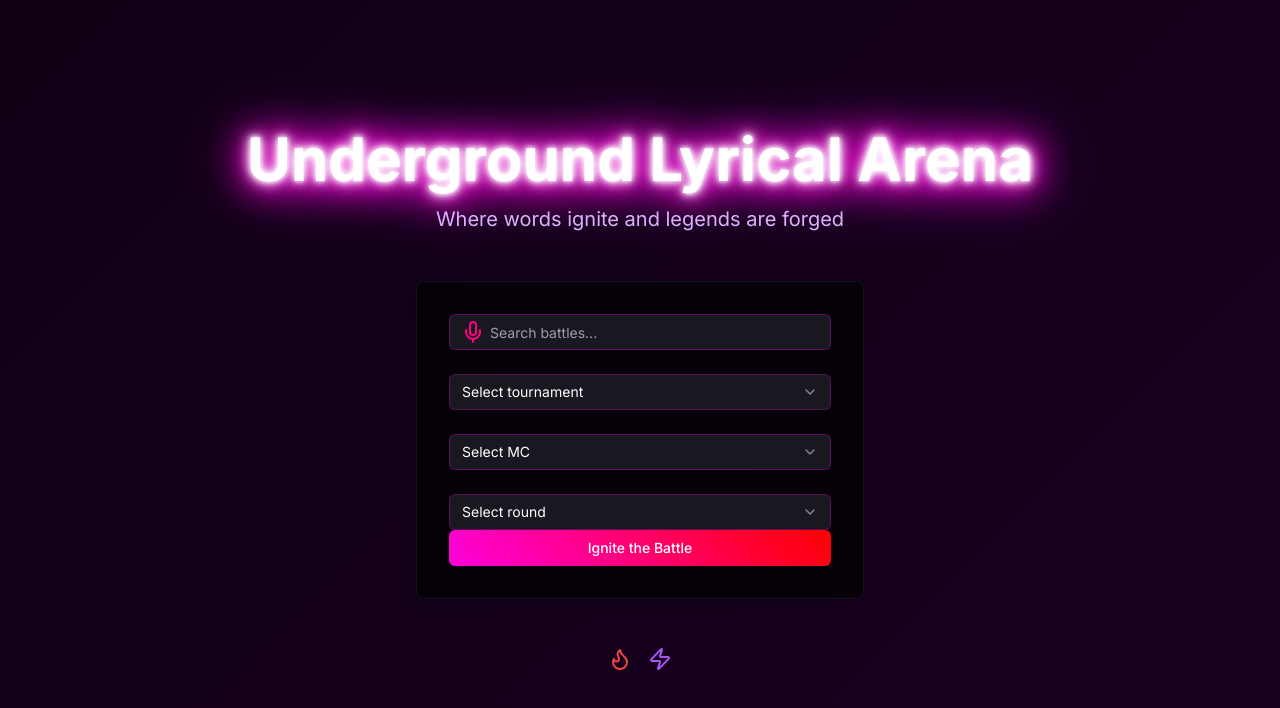
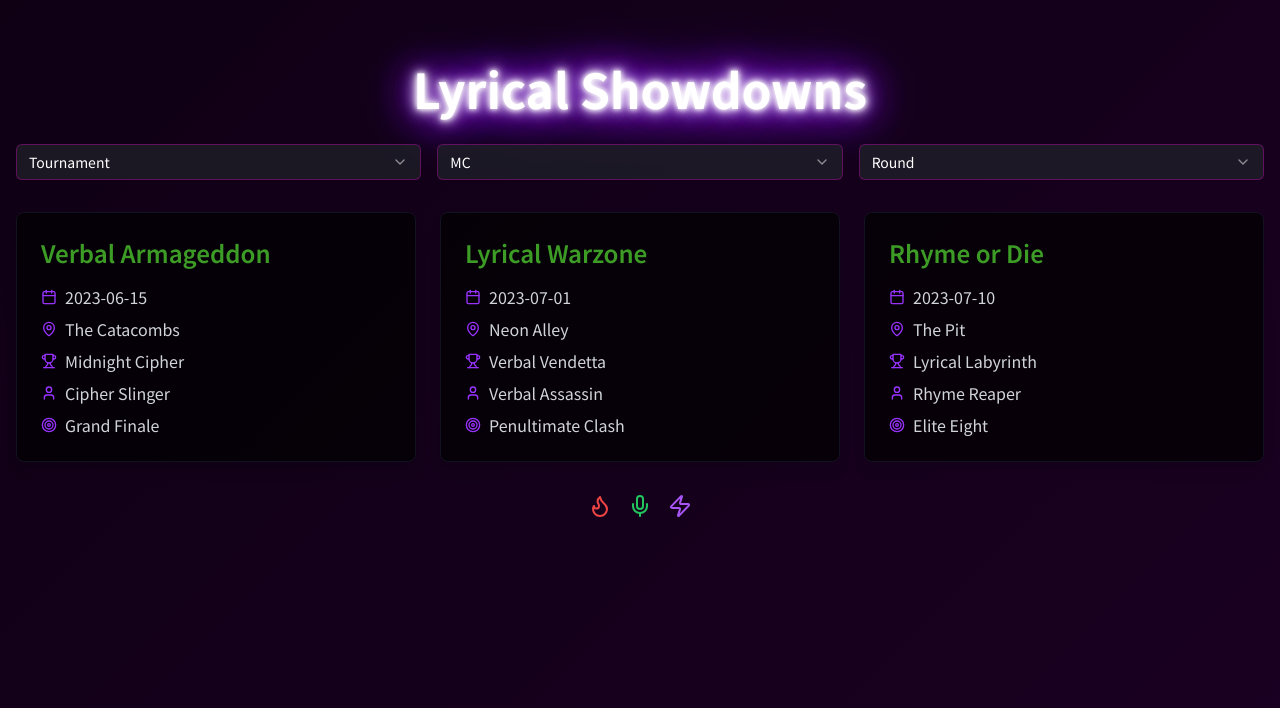
Before and after one commit to suiwave/mc-battle-search, a Next.js app: page / in a window 1280 px wide. Shown: the top 708 px of the page. Built offline with nearby package versions, Linux system fonts and the light colour scheme.

Commit message:
vitest導入。AI作の初期表示テストパス

```diff
--- a/src/app/globals.css
+++ b/src/app/globals.css
@@ -10,7 +10,7 @@
     --muted: hsl(240 30% 10%);
     --muted-foreground: hsl(240 5% 64%);
 
-    --accent: hsl(330 100% 50%);
+    --accent: hsl(108, 61%, 38%);
     --accent-foreground: hsl(0 0% 98%);
 
     --popover: hsl(240 30% 3%);
@@ -48,8 +48,8 @@
 }
 
 .neon-text {
-  text-shadow: 0 0 5px #fff, 0 0 10px #fff, 0 0 15px #fff, 0 0 20px #ff00de, 0 0
-    35px #ff00de, 0 0 40px #ff00de, 0 0 50px #ff00de, 0 0 75px #ff00de;
+  text-shadow: 0 0 5px #fff, 0 0 10px #fff, 0 0 15px #fff, 0 0 20px #8a2be2, 0 0
+    35px #8a2be2, 0 0 40px #8a2be2, 0 0 50px #8a2be2, 0 0 75px #8a2be2;
 }
 
 .gradient-bg {
--- a/src/app/layout.tsx
+++ b/src/app/layout.tsx
@@ -1,7 +1,7 @@
 import './globals.css';
-import { Inter } from 'next/font/google';
+import { Noto_Sans_JP } from 'next/font/google';
 
-const inter = Inter({ subsets: ['latin'] });
+const notoJp = Noto_Sans_JP({ subsets: ['latin'] });
 
 export const metadata = {
   title: 'MC Battle Search',
@@ -14,8 +14,8 @@ export default function RootLayout({
   children: React.ReactNode;
 }) {
   return (
-    <html lang="en" className="dark">
-      <body className={`${inter.className} bg-black text-white min-h-screen`}>
+    <html lang="ja" className="dark">
+      <body className={`${notoJp.className} bg-black text-white min-h-screen`}>
         {children}
       </body>
     </html>
--- a/src/app/page.tsx
+++ b/src/app/page.tsx
@@ -1,5 +1,6 @@
-import { Input } from '@/components/ui/input';
-import { Button } from '@/components/ui/button';
+'use client';
+
+import { useState, } from 'react';
 import {
   Select,
   SelectContent,
@@ -7,69 +8,168 @@ import {
   SelectTrigger,
   SelectValue,
 } from '@/components/ui/select';
-import Link from 'next/link';
-import { Mic, Flame, Zap } from 'lucide-react';
+import {
+  Calendar,
+  MapPin,
+  Trophy,
+  User,
+  Target,
+  Flame,
+  Zap,
+  Mic,
+} from 'lucide-react';
 
-export default function SearchPage() {
+type BattleResult = {
+  id: number;
+  title: string;
+  date: string;
+  venue: string;
+  tournament: string;
+  mc: string;
+  round: string;
+};
+
+type Filters = {
+  tournament: string;
+  mc: string;
+  round: string;
+};
+
+const mockResults: BattleResult[] = [
+  {
+    id: 1,
+    title: 'Verbal Armageddon',
+    date: '2023-06-15',
+    venue: 'The Catacombs',
+    tournament: 'Midnight Cipher',
+    mc: 'Cipher Slinger',
+    round: 'Grand Finale',
+  },
+  {
+    id: 2,
+    title: 'Lyrical Warzone',
+    date: '2023-07-01',
+    venue: 'Neon Alley',
+    tournament: 'Verbal Vendetta',
+    mc: 'Verbal Assassin',
+    round: 'Penultimate Clash',
+  },
+  {
+    id: 3,
+    title: 'Rhyme or Die',
+    date: '2023-07-10',
+    venue: 'The Pit',
+    tournament: 'Lyrical Labyrinth',
+    mc: 'Rhyme Reaper',
+    round: 'Elite Eight',
+  },
+];
+
+export default function IndexPage() {
+  const [filteredResults, setFilteredResults] =
+    useState<BattleResult[]>(mockResults);
+  const [filters, setFilters] = useState<Filters>({
+    tournament: 'all',
+    mc: 'all',
+    round: 'all',
+  });
+  const [searchTerm] = useState<string>('');
+
+  const handleFilterChange = (filterType: keyof Filters, value: string) => {
+    const newFilters = { ...filters, [filterType]: value };
+    setFilters(newFilters);
+    applyFilters(newFilters, searchTerm);
+  };
+
+  const applyFilters = (currentFilters: Filters, term: string) => {
+    const results = mockResults.filter(
+      (result) =>
+        (currentFilters.tournament === 'all' ||
+          result.tournament === currentFilters.tournament) &&
+        (currentFilters.mc === 'all' || result.mc === currentFilters.mc) &&
+        (currentFilters.round === 'all' ||
+          result.round === currentFilters.round) &&
+        (result.title.toLowerCase().includes(term.toLowerCase()) ||
+          result.venue.toLowerCase().includes(term.toLowerCase())),
+    );
+    setFilteredResults(results);
+  };
+
   return (
-    <div className="container mx-auto px-4 py-16 flex flex-col items-center justify-center min-h-screen gradient-bg">
-      <div className="text-center mb-12">
-        <h1 className="text-6xl font-bold mb-4 neon-text">
-          Underground Lyrical Arena
-        </h1>
-        <p className="text-xl text-purple-300">
-          Where words ignite and legends are forged
-        </p>
-      </div>
-      <div className="w-full max-w-md space-y-6 bg-black bg-opacity-70 p-8 rounded-lg shadow-lg border border-primary/20">
-        <div className="relative">
-          <Input
-            type="search"
-            placeholder="Search battles..."
-            className="mature-input pl-10"
-          />
-          <Mic className="absolute left-3 top-1/2 transform -translate-y-1/2 text-accent" />
-        </div>
-        <Select>
+    <div className="container mx-auto px-4 py-16 gradient-bg min-h-screen">
+      <h1 className="text-5xl font-bold mb-8 text-center neon-text">
+        Lyrical Showdowns
+      </h1>
+      <div className="mb-8 grid grid-cols-1 md:grid-cols-3 gap-4">
+        <Select
+          onValueChange={(value) => handleFilterChange('tournament', value)}
+        >
           <SelectTrigger className="mature-input">
-            <SelectValue placeholder="Select tournament" />
+            <SelectValue placeholder="Tournament" />
           </SelectTrigger>
           <SelectContent>
             <SelectItem value="all">All Tournaments</SelectItem>
-            <SelectItem value="midnight-cipher">Midnight Cipher</SelectItem>
-            <SelectItem value="verbal-vendetta">Verbal Vendetta</SelectItem>
-            <SelectItem value="lyrical-labyrinth">Lyrical Labyrinth</SelectItem>
+            <SelectItem value="Midnight Cipher">Midnight Cipher</SelectItem>
+            <SelectItem value="Verbal Vendetta">Verbal Vendetta</SelectItem>
+            <SelectItem value="Lyrical Labyrinth">Lyrical Labyrinth</SelectItem>
           </SelectContent>
         </Select>
-        <Select>
+        <Select onValueChange={(value) => handleFilterChange('mc', value)}>
           <SelectTrigger className="mature-input">
-            <SelectValue placeholder="Select MC" />
+            <SelectValue placeholder="MC" />
           </SelectTrigger>
           <SelectContent>
             <SelectItem value="all">All MCs</SelectItem>
-            <SelectItem value="mc1">Cipher Slinger</SelectItem>
-            <SelectItem value="mc2">Verbal Assassin</SelectItem>
-            <SelectItem value="mc3">Rhyme Reaper</SelectItem>
+            <SelectItem value="Cipher Slinger">Cipher Slinger</SelectItem>
+            <SelectItem value="Verbal Assassin">Verbal Assassin</SelectItem>
+            <SelectItem value="Rhyme Reaper">Rhyme Reaper</SelectItem>
           </SelectContent>
         </Select>
-        <Select>
+        <Select onValueChange={(value) => handleFilterChange('round', value)}>
           <SelectTrigger className="mature-input">
-            <SelectValue placeholder="Select round" />
+            <SelectValue placeholder="Round" />
           </SelectTrigger>
           <SelectContent>
             <SelectItem value="all">All Rounds</SelectItem>
-            <SelectItem value="final">Grand Finale</SelectItem>
-            <SelectItem value="semifinal">Penultimate Clash</SelectItem>
-            <SelectItem value="quarterfinal">Elite Eight</SelectItem>
-            <SelectItem value="firstround">Opening Salvo</SelectItem>
+            <SelectItem value="Grand Finale">Grand Finale</SelectItem>
+            <SelectItem value="Penultimate Clash">Penultimate Clash</SelectItem>
+            <SelectItem value="Elite Eight">Elite Eight</SelectItem>
           </SelectContent>
         </Select>
-        <Link href="/results" className="w-full">
-          <Button className="w-full mature-button">Ignite the Battle</Button>
-        </Link>
       </div>
-      <div className="mt-12 flex justify-center space-x-4">
+      <div className="grid gap-6 md:grid-cols-2 lg:grid-cols-3">
+        {filteredResults.map((result) => (
+          <div
+            key={result.id}
+            className="bg-black bg-opacity-70 p-6 rounded-lg shadow-lg card-hover border border-primary/20"
+          >
+            <h2 className="text-2xl font-semibold mb-4 text-accent">
+              {result.title}
+            </h2>
+            <div className="space-y-2 text-gray-300">
+              <p className="flex items-center">
+                <Calendar className="mr-2 h-4 w-4 text-primary" /> {result.date}
+              </p>
+              <p className="flex items-center">
+                <MapPin className="mr-2 h-4 w-4 text-primary" /> {result.venue}
+              </p>
+              <p className="flex items-center">
+                <Trophy className="mr-2 h-4 w-4 text-primary" />{' '}
+                {result.tournament}
+              </p>
+              <p className="flex items-center">
+                <User className="mr-2 h-4 w-4 text-primary" /> {result.mc}
+              </p>
+              <p className="flex items-center">
+                <Target className="mr-2 h-4 w-4 text-primary" /> {result.round}
+              </p>
+            </div>
+          </div>
+        ))}
+      </div>
+      <div className="mt-8 flex justify-center space-x-4">
         <Flame className="text-red-500 h-6 w-6" />
+        <Mic className="text-green-500 h-6 w-6" />
         <Zap className="text-purple-500 h-6 w-6" />
       </div>
     </div>
--- a/src/app/results/page.tsx
+++ /dev/null
@@ -1,205 +0,0 @@
-'use client';
-
-import { useState, type ChangeEvent } from 'react';
-import Link from 'next/link';
-import { Button } from '@/components/ui/button';
-import {
-  Select,
-  SelectContent,
-  SelectItem,
-  SelectTrigger,
-  SelectValue,
-} from '@/components/ui/select';
-import { Input } from '@/components/ui/input';
-import {
-  Mic,
-  Calendar,
-  MapPin,
-  Trophy,
-  User,
-  Target,
-  Flame,
-  Zap,
-} from 'lucide-react';
-
-type BattleResult = {
-  id: number;
-  title: string;
-  date: string;
-  venue: string;
-  tournament: string;
-  mc: string;
-  round: string;
-};
-
-type Filters = {
-  tournament: string;
-  mc: string;
-  round: string;
-};
-
-const mockResults: BattleResult[] = [
-  {
-    id: 1,
-    title: 'Verbal Armageddon',
-    date: '2023-06-15',
-    venue: 'The Catacombs',
-    tournament: 'Midnight Cipher',
-    mc: 'Cipher Slinger',
-    round: 'Grand Finale',
-  },
-  {
-    id: 2,
-    title: 'Lyrical Warzone',
-    date: '2023-07-01',
-    venue: 'Neon Alley',
-    tournament: 'Verbal Vendetta',
-    mc: 'Verbal Assassin',
-    round: 'Penultimate Clash',
-  },
-  {
-    id: 3,
-    title: 'Rhyme or Die',
-    date: '2023-07-10',
-    venue: 'The Pit',
-    tournament: 'Lyrical Labyrinth',
-    mc: 'Rhyme Reaper',
-    round: 'Elite Eight',
-  },
-];
-
-export default function ResultsPage() {
-  const [filteredResults, setFilteredResults] =
-    useState<BattleResult[]>(mockResults);
-  const [filters, setFilters] = useState<Filters>({
-    tournament: 'all',
-    mc: 'all',
-    round: 'all',
-  });
-  const [searchTerm, setSearchTerm] = useState<string>('');
-
-  const handleFilterChange = (filterType: keyof Filters, value: string) => {
-    const newFilters = { ...filters, [filterType]: value };
-    setFilters(newFilters);
-    applyFilters(newFilters, searchTerm);
-  };
-
-  const handleSearch = (term: string) => {
-    setSearchTerm(term);
-    applyFilters(filters, term);
-  };
-
-  const applyFilters = (currentFilters: Filters, term: string) => {
-    const results = mockResults.filter(
-      (result) =>
-        (currentFilters.tournament === 'all' ||
-          result.tournament === currentFilters.tournament) &&
-        (currentFilters.mc === 'all' || result.mc === currentFilters.mc) &&
-        (currentFilters.round === 'all' ||
-          result.round === currentFilters.round) &&
-        (result.title.toLowerCase().includes(term.toLowerCase()) ||
-          result.venue.toLowerCase().includes(term.toLowerCase())),
-    );
-    setFilteredResults(results);
-  };
-
-  return (
-    <div className="container mx-auto px-4 py-16 gradient-bg min-h-screen">
-      <h1 className="text-5xl font-bold mb-8 text-center neon-text">
-        Lyrical Showdowns
-      </h1>
-      <div className="mb-8 grid grid-cols-1 md:grid-cols-4 gap-4">
-        <div className="relative">
-          <Input
-            type="search"
-            placeholder="Filter battles..."
-            className="mature-input pl-10"
-            onChange={(e: ChangeEvent<HTMLInputElement>) =>
-              handleSearch(e.target.value)
-            }
-          />
-          <Mic className="absolute left-3 top-1/2 transform -translate-y-1/2 text-accent" />
-        </div>
-        <Select
-          onValueChange={(value) => handleFilterChange('tournament', value)}
-        >
-          <SelectTrigger className="mature-input">
-            <SelectValue placeholder="Tournament" />
-          </SelectTrigger>
-          <SelectContent>
-            <SelectItem value="all">All Tournaments</SelectItem>
-            <SelectItem value="Midnight Cipher">Midnight Cipher</SelectItem>
-            <SelectItem value="Verbal Vendetta">Verbal Vendetta</SelectItem>
-            <SelectItem value="Lyrical Labyrinth">Lyrical Labyrinth</SelectItem>
-          </SelectContent>
-        </Select>
-        <Select onValueChange={(value) => handleFilterChange('mc', value)}>
-          <SelectTrigger className="mature-input">
-            <SelectValue placeholder="MC" />
-          </SelectTrigger>
-          <SelectContent>
-            <SelectItem value="all">All MCs</SelectItem>
-            <SelectItem value="Cipher Slinger">Cipher Slinger</SelectItem>
-            <SelectItem value="Verbal Assassin">Verbal Assassin</SelectItem>
-            <SelectItem value="Rhyme Reaper">Rhyme Reaper</SelectItem>
-          </SelectContent>
-        </Select>
-        <Select onValueChange={(value) => handleFilterChange('round', value)}>
-          <SelectTrigger className="mature-input">
-            <SelectValue placeholder="Round" />
-          </SelectTrigger>
-          <SelectContent>
-            <SelectItem value="all">All Rounds</SelectItem>
-            <SelectItem value="Grand Finale">Grand Finale</SelectItem>
-            <SelectItem value="Penultimate Clash">Penultimate Clash</SelectItem>
-            <SelectItem value="Elite Eight">Elite Eight</SelectItem>
-          </SelectContent>
-        </Select>
-      </div>
-      <div className="grid gap-6 md:grid-cols-2 lg:grid-cols-3">
-        {filteredResults.map((result) => (
-          <div
-            key={result.id}
-            className="bg-black bg-opacity-70 p-6 rounded-lg shadow-lg card-hover border border-primary/20"
-          >
-            <h2 className="text-2xl font-semibold mb-4 text-accent">
-              {result.title}
-            </h2>
-            <div className="space-y-2 text-gray-300">
-              <p className="flex items-center">
-                <Calendar className="mr-2 h-4 w-4 text-primary" /> {result.date}
-              </p>
-              <p className="flex items-center">
-                <MapPin className="mr-2 h-4 w-4 text-primary" /> {result.venue}
-              </p>
-              <p className="flex items-center">
-                <Trophy className="mr-2 h-4 w-4 text-primary" />{' '}
-                {result.tournament}
-              </p>
-              <p className="flex items-center">
-                <User className="mr-2 h-4 w-4 text-primary" /> {result.mc}
-              </p>
-              <p className="flex items-center">
-                <Target className="mr-2 h-4 w-4 text-primary" /> {result.round}
-              </p>
-            </div>
-          </div>
-        ))}
-      </div>
-      <div className="mt-12 text-center">
-        <Link href="/">
-          <Button
-            variant="outline"
-            className="border-primary text-primary hover:bg-primary hover:text-white transition-all duration-300 ease-in-out transform hover:scale-105"
-          >
-            Back to Arena
-          </Button>
-        </Link>
-      </div>
-      <div className="mt-8 flex justify-center space-x-4">
-        <Flame className="text-red-500 h-6 w-6" />
-        <Zap className="text-purple-500 h-6 w-6" />
-      </div>
-    </div>
-  );
-}
```
Also changed, not shown: package.json (+9 -1 lines), vitest.config.ts (added, +16 -0 lines), 2 other files (tests, documents, lock files or other folders).
